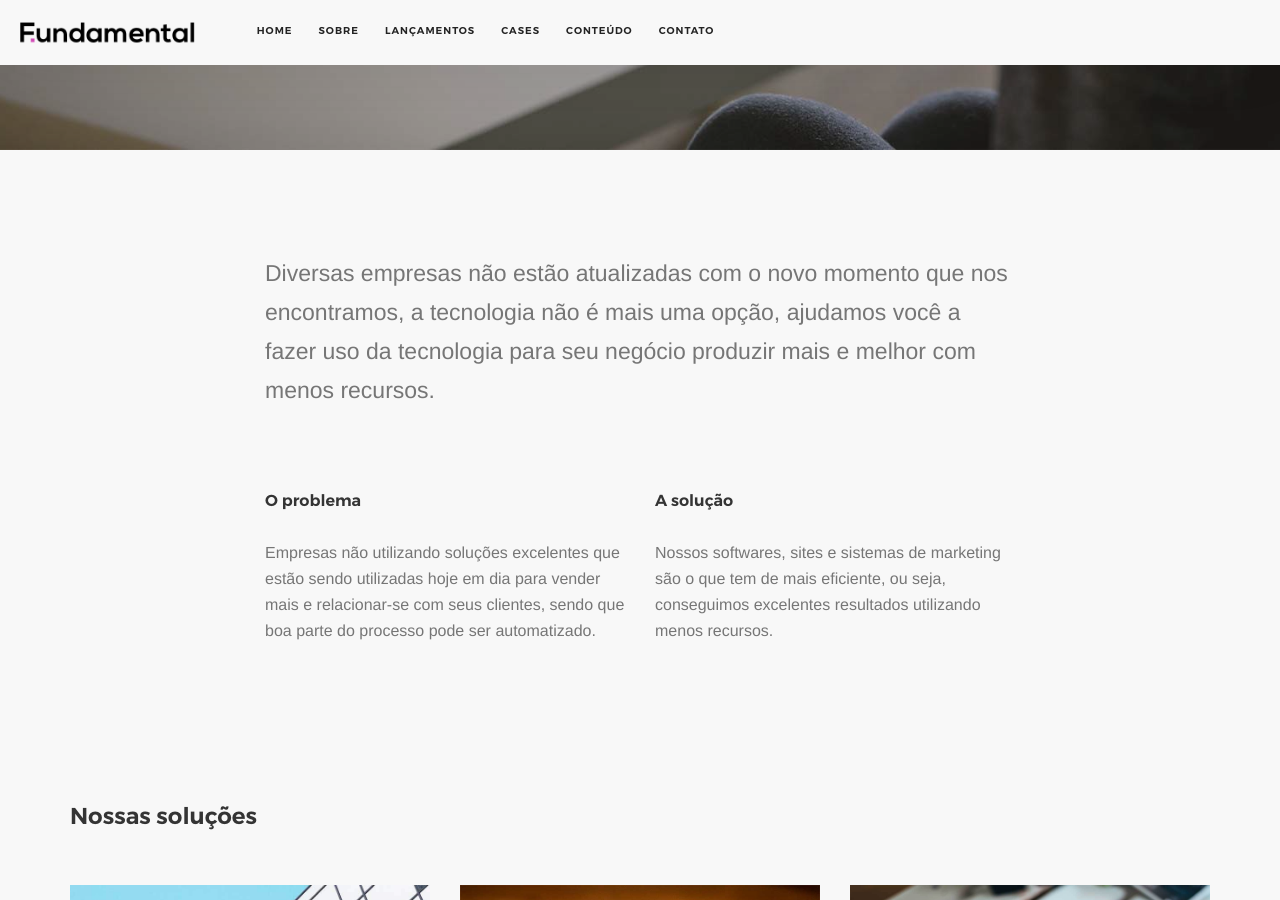
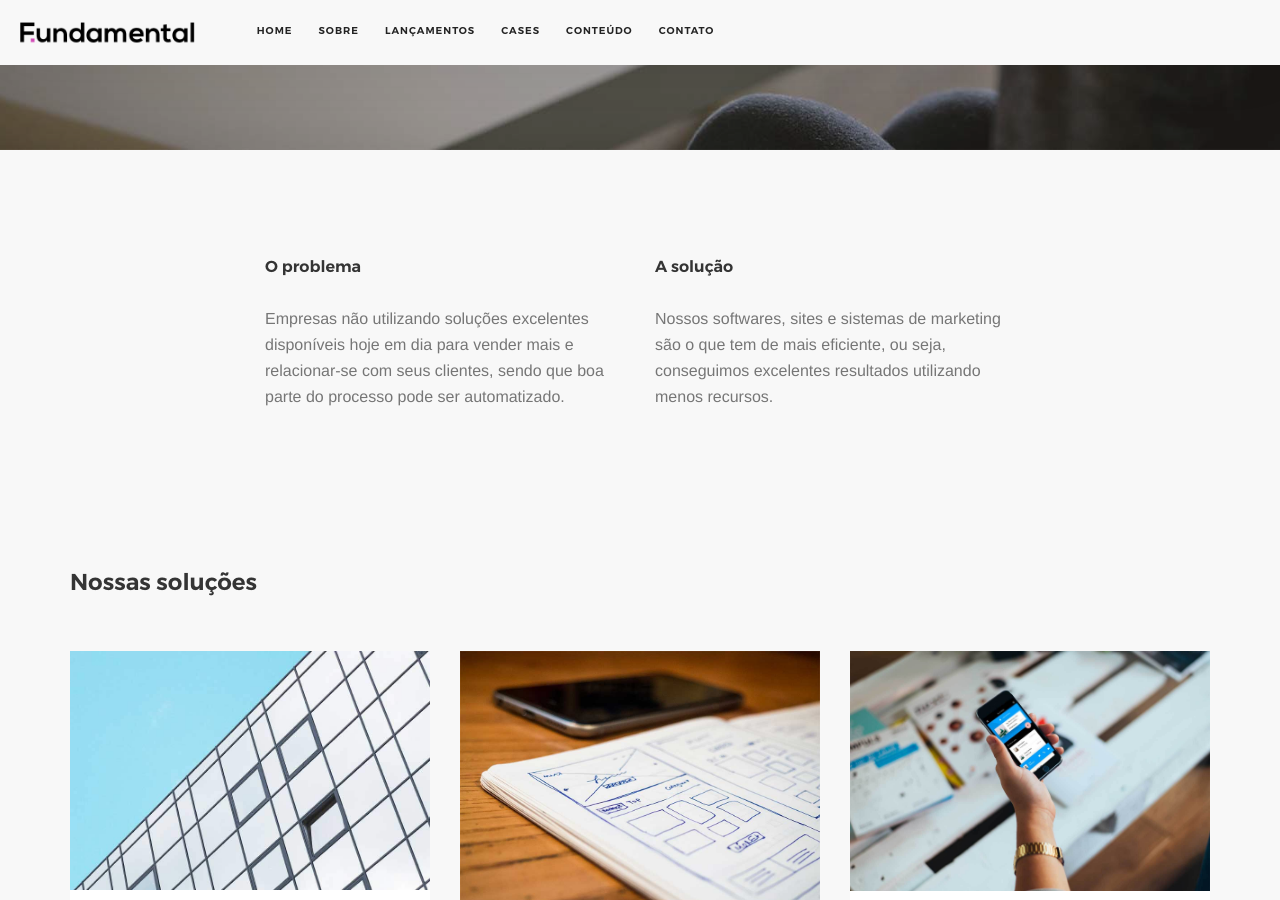
Before and after one commit to WeThinkIdeas/fundamental.github.io, a Jekyll site: the page built from about.html, in a window 1280 px wide and 900 px high, scrolled down 750 px. Built offline with Jekyll 4.4.1, drawn with Linux system fonts in a browser that asks for light colours; some web fonts are replaced.

Commit message:
new-home-page

```diff
--- a/about.html
+++ b/about.html
@@ -33,17 +33,11 @@ permalink: /empresa/
 
 			<section class="project-single-stacked">
 				<div class="container">
-					<div class="row project__summary">
-						<div class="col-sm-8 col-sm-offset-2">
-							<p class="lead">
-								Diversas empresas não estão atualizadas com o novo momento que nos encontramos, a tecnologia não é mais uma opção, ajudamos você a fazer uso da tecnologia para seu negócio produzir mais e melhor com menos recursos.</p>
-						</div>
-					</div>
 					<div class="row project__description">
 						<div class="col-sm-4 col-sm-offset-2">
 							<h5>O problema</h5>
 							<p>
-Empresas não utilizando soluções excelentes que estão sendo utilizadas hoje em dia para vender mais e relacionar-se com seus clientes, sendo que boa parte do processo pode ser automatizado.</p>
+Empresas não utilizando soluções excelentes disponíveis hoje em dia para vender mais e relacionar-se com seus clientes, sendo que boa parte do processo pode ser automatizado.</p>
 						</div>
 						<div class="col-sm-4">
 							<h5>A solução</h5>
```
